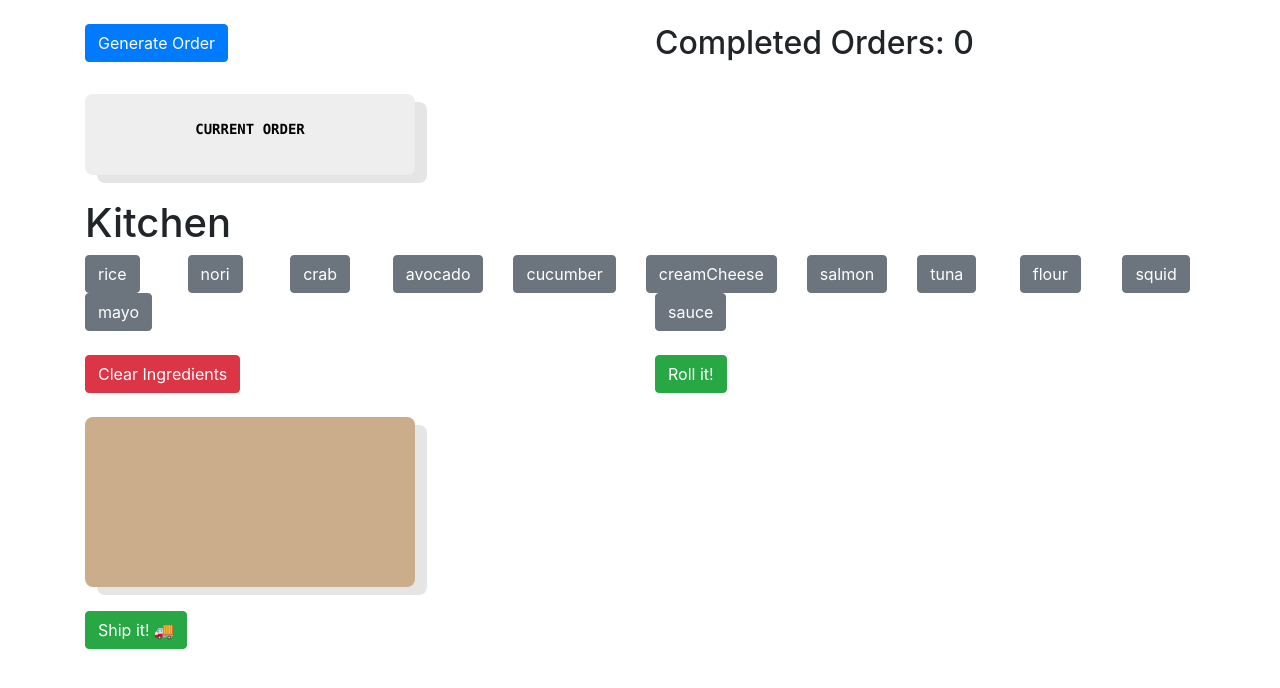
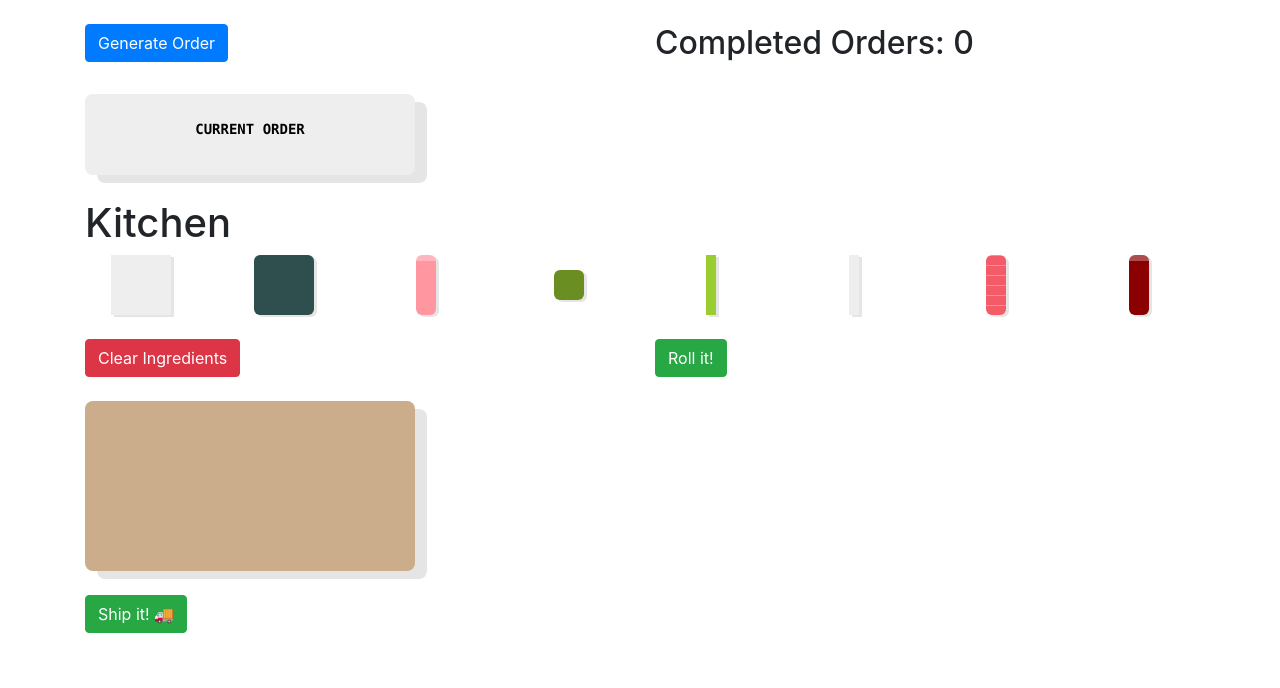
Before and after one commit to kodosenpai/sushigame, a React (Create React App) app: page / in a window 1280 px wide. Shown: the top 688 px of the page. Built offline with nearby package versions, Linux system fonts and the light colour scheme.

Commit message:
make ingredients have graphics

```diff
--- a/src/components/Kitchen.jsx
+++ b/src/components/Kitchen.jsx
@@ -2,30 +2,104 @@ import React from 'react';
 import Row from 'react-bootstrap/Row';
 import Col from 'react-bootstrap/Col';
 import Button from 'react-bootstrap/Button';
-// import styled from 'styled-components';
+import styled from 'styled-components';
+import { capitalize } from 'lodash';
 
-// const Salmon = styled.div`
-//   width: 20px;
-//   height: 60px;
-//   background: #f45b69;
-//   border-radius: 6px;
-//   background-image: linear-gradient(rgba(255, 255, 255, 0.3) 10%, #f45b69 10%);
-//   background-size: 10px 10px;
-// `;
+const IngredientContainer = styled(Col)`
+  display: flex;
+  justify-content: center;
+  align-items: center;
+`;
 
-// const Tuna = styled.div`
-//   width: 20px;
-//   height: 60px;
-//   background: #8b0000;
-//   border-radius: 6px;
-//   background-image: linear-gradient(rgba(255, 255, 255, 0.3) 10%, #8b0000 10%);
-//   background-size: 10px 10px;
-// `;
+const Ingredient = styled.div`
+  width: 20px;
+  height: 60px;
+  background: #f45b69;
+  border-radius: 6px;
+  background-image: linear-gradient(rgba(255, 255, 255, 0.3) 10%, #f45b69 10%);
+  background-size: 10px 10px;
+  box-shadow: 3px 2px 0 rgba(0, 0, 0, 0.1);
+`;
 
-// const ingredientMap = {
-//   Salmon,
-//   Tuna,
-// };
+const Salmon = styled(Ingredient)``;
+
+const Tuna = styled(Ingredient)`
+  background: #8b0000;
+  background-image: linear-gradient(rgba(255, 255, 255, 0.3) 10%, #8b0000 10%);
+`;
+
+const Rice = styled(Ingredient)`
+  width: 60px;
+  height: 60px;
+  background: #eee;
+  background-image: none;
+  box-shadow: 3px 2px 0 rgba(0, 0, 0, 0.1);
+  border-radius: initial;
+`;
+
+const Nori = styled(Ingredient)`
+  width: 60px;
+  height: 60px;
+  background: #2f4f4f;
+  background-image: none;
+  box-shadow: 3px 2px 0 rgba(0, 0, 0, 0.1);
+`;
+
+const Crab = styled(Ingredient)`
+  background: #ff96a0;
+  background-image: linear-gradient(rgba(255, 255, 255, 0.3) 10%, #ff96a0 10%);
+`;
+
+const Avocado = styled(Ingredient)`
+  background: #6b8e23;
+  width: 30px;
+  height: 30px;
+  align-self: center;
+  justify-self: center;
+  background-image: none;
+`;
+
+const Cucumber = styled(Ingredient)`
+  background: #9acd32;
+  border-radius: 0px;
+  width: 10px;
+  align-self: center;
+  justify-self: center;
+  background-image: none;
+`;
+
+const Creamcheese = styled(Ingredient)`
+  background: #eee;
+  border-radius: 0px;
+  width: 10px;
+  align-self: center;
+  justify-self: center;
+  background-image: none;
+`;
+
+const Label = styled.div`
+  background-color: #ddd;
+`;
+
+// 'rice',
+//   'nori',
+//   'crab',
+//   'avocado',
+//   'cucumber',
+//   'creamcheese',
+//   'salmon',
+//   'tuna',
+
+const ingredientMap = {
+  Rice,
+  Nori,
+  Crab,
+  Avocado,
+  Cucumber,
+  Creamcheese,
+  Salmon,
+  Tuna,
+};
 
 export const Kitchen = ({
   ingredients,
@@ -41,16 +115,19 @@ export const Kitchen = ({
       </Col>
     </Row>
     <Row>
-      {ingredients.map((ingredient) => (
-        <Col>
-          <Button
-            variant="secondary"
-            onClick={() => onIngredientClick(ingredient)}
-          >
-            {ingredient}
-          </Button>
-        </Col>
-      ))}
+      {ingredients.map((ingredient) => {
+        const Ingredient = ingredientMap[capitalize(ingredient)];
+        console.log(ingredient, capitalize(ingredient), Ingredient);
+        if (!Ingredient) {
+          console.log(ingredient, capitalize(ingredient));
+          debugger;
+        }
+        return (
+          <IngredientContainer>
+            <Ingredient onClick={() => onIngredientClick(ingredient)} />
+          </IngredientContainer>
+        );
+      })}
     </Row>
     <br />
     <Row>
--- a/src/constants.js
+++ b/src/constants.js
@@ -12,15 +12,14 @@ export const ingredients = [
   'creamCheese',
   'salmon',
   'tuna',
-  'flour',
-  'squid',
-  'mayo',
-  'sauce',
+  // 'flour',
+  // 'squid',
+  // 'mayo',
+  // 'sauce',
 ];
 
 export const menu = {
   california,
   salmon,
   tuna,
-  takoyaki,
 };
```
Also changed, not shown: 1 other file (tests, documents, lock files or other folders).
